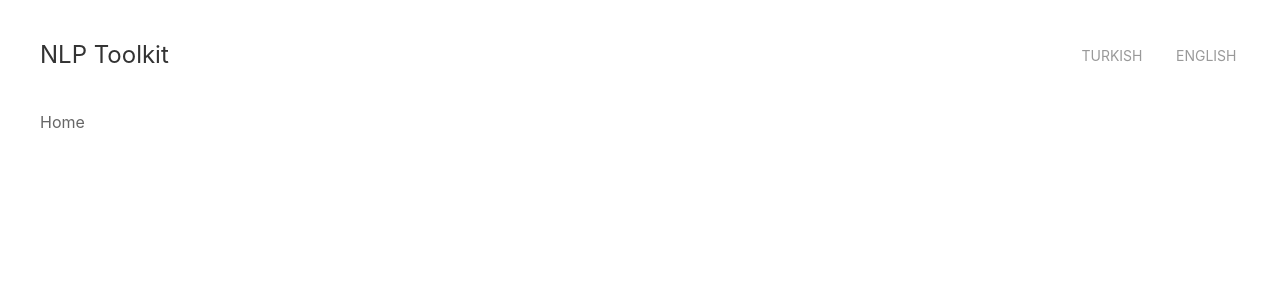
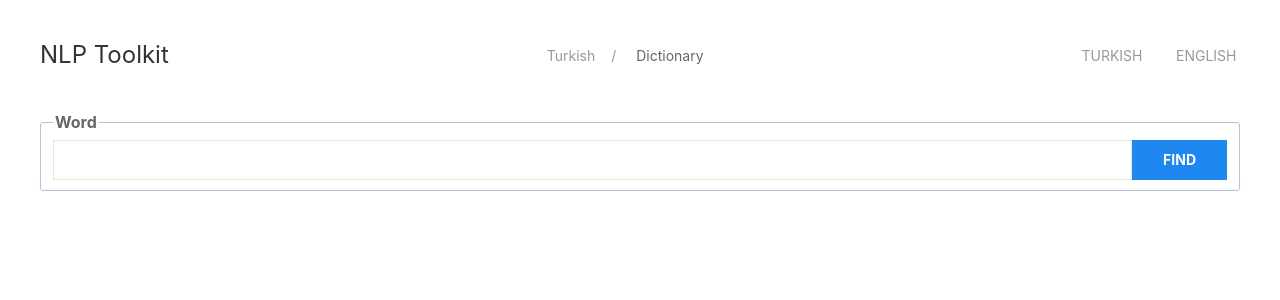
Before and after one commit to kubarium/nlptoolkit-web-simple, a Vue app: page /TurkishDictionary in a window 1280 px wide. Shown: the top 300 px of the page. Built offline with nearby package versions, Linux system fonts and the light colour scheme.

Commit message:
implements Turkish Dictionary as intended

```diff
--- a/src/router/index.js
+++ b/src/router/index.js
@@ -25,11 +25,15 @@ const router = createRouter({
     }, {
       path: '/TurkishWordNet',
       name: 'TurkishWordNet',
-      component: () => import('../views/TurkishWordnet.vue'),
+      component: () => import('../views/TurkishWordNet.vue'),
     }, {
       path: '/TurkishSentiNet',
       name: 'TurkishSentiNet',
       component: () => import('../views/TurkishSentiNet.vue'),
+    }, {
+      path: '/TurkishDictionary',
+      name: 'TurkishDictionary',
+      component: () => import('../views/TurkishDictionary.vue'),
     },
   ],
 })
--- /dev/null
+++ b/src/views/TurkishDictionary.vue
@@ -0,0 +1,139 @@
+<script setup>
+import SearchForm from '@/components/SearchForm.vue'
+import turkishDictionary from "@/data/turkish/turkish-dictionary.json"
+import { reactive, ref } from 'vue'
+
+defineOptions({ meta: { language: "Turkish", toolkit: "Dictionary" } })
+const searchTerms = reactive({
+  word: ""
+})
+const search = ref("")
+const searchResult = ref("")
+
+function findWord(word) {
+  search.value = word
+  searchTerms.word = ""
+
+  for (let i = 0; i < turkishDictionary.length; i++) {
+    const wordObject = turkishDictionary[i];
+    const wordName = wordObject["word"]
+    const wordTags = wordObject["tagSet"]
+    if (wordName === word) {
+      let display = wordName + ":";
+      if (wordTags.includes("IS_SD")) {
+        if (wordName.endsWith("ç")) {
+          display = wordName + "(cı):"
+        } else {
+          if (wordName.endsWith("k")) {
+            display = wordName + "(ğı):"
+          } else {
+            if (wordName.endsWith("t")) {
+              display = wordName + "(dı):"
+            } else {
+              display = wordName + "(bı):"
+            }
+          }
+        }
+      } else {
+        if (wordTags.includes("IS_B_SI")) {
+          display = wordName.substring(0, wordName.length - 2) + "(" + wordName.substring(wordName.length - 2) + "):";
+        } else {
+          if (wordTags.includes("IS_B_SD")) {
+            if (wordName.substring(0, wordName.length - 1).endsWith("ğ")) {
+              display = wordName.substring(0, wordName.length - 2) + "k(" + wordName.substring(wordName.length - 2) + "):";
+            } else {
+              if (wordName.substring(0, wordName.length - 1).endsWith("c")) {
+                display = wordName.substring(0, wordName.length - 2) + "ç(" + wordName.substring(wordName.length - 2) + "):";
+              } else {
+                if (wordName.substring(0, wordName.length - 1).endsWith("b")) {
+                  display = wordName.substring(0, wordName.length - 2) + "p(" + wordName.substring(wordName.length - 2) + "):";
+                } else {
+                  if (wordName.substring(0, wordName.length - 1).endsWith("d")) {
+                    display = wordName.substring(0, wordName.length - 2) + "t(" + wordName.substring(wordName.length - 2) + "):";
+                  }
+                }
+              }
+            }
+          }
+        }
+      }
+      if (wordTags.includes("IS_ST")) {
+        display = wordName + "(" + wordName.at(wordName.length - 1) + wordName.at(wordName.length - 1) + "ı):"
+      }
+      if (wordTags.includes("IS_KG")) {
+        display = wordName + "(gi):"
+      }
+      if (wordTags.includes("F_GUD")) {
+        display = wordName.endsWith("a") ? wordName + "(ıyor):" : wordName + "(iyor):";
+      }
+      let firstTime = true;
+      if (wordTags.includes("IS_OA")) {
+        display = display + " Özel İsim"
+        firstTime = false
+      }
+      if (wordTags.includes("CL_ISIM")) {
+        if (firstTime) {
+          display = wordTags.includes("IS_CA") ? display + " Çoğul Cins İsim" : display + " Cins İsim";
+        } else {
+          display = wordTags.includes("IS_CA") ? display + ", Çoğul Cins İsim" : display + ", Cins İsim";
+        }
+        firstTime = false
+      }
+      if (wordTags.includes("IS_BILEŞ")) {
+        display = firstTime ? display + " Bileşik İsim" : display + ", Bileşik İsim";
+        firstTime = false
+      }
+      if (wordTags.includes("IS_KIS")) {
+        display = firstTime ? display + " Kısaltma" : display + ", Kısaltma";
+        firstTime = false
+      }
+      if (wordTags.includes("CL_FIIL")) {
+        display = firstTime ? display + " Fiil" : display + ", Fiil";
+        firstTime = false
+      }
+      if (wordTags.includes("IS_ADJ") || wordTags.includes("IS_PUREADJ")) {
+        display = firstTime ? display + " Sıfat" : display + ", Sıfat";
+        firstTime = false
+      }
+      if (wordTags.includes("IS_ADVERB")) {
+        display = firstTime ? display + " Zarf" : display + ", Zarf";
+        firstTime = false
+      }
+      if (wordTags.includes("IS_ZM")) {
+        display = firstTime ? display + " Zamir" : display + ", Zamir";
+        firstTime = false
+      }
+      if (wordTags.includes("IS_POSTP")) {
+        display = firstTime ? display + " Edat" : display + ", Edat";
+        firstTime = false
+      }
+      if (wordTags.includes("IS_SAYI")) {
+        display = firstTime ? display + " Sayı" : display + ", Sayı";
+        firstTime = false
+      }
+      if (wordTags.includes("IS_CONJ")) {
+        display = firstTime ? display + " Bağlaç" : display + ", Bağlaç";
+        firstTime = false
+      }
+      if (wordTags.includes("IS_UU")) {
+        display = display + "<p> Bu kelime ünlü uyumuna uymaz </p>";
+        firstTime = false
+      }
+      searchResult.value = display;
+      return
+    }
+  }
+  searchResult.value = "Bu kelime sözlükte yok";
+}
+</script>
+
+<template>
+  <header class="uk-flex uk-flex-between uk-background-default" uk-sticky uk-grid>
+    <SearchForm @submit.prevent="findWord(searchTerms.word)" v-model="searchTerms.word">Word</SearchForm>
+  </header>
+  <div class="uk-margin uk-text-center">
+    <h2 class="uk-h3 uk-text-muted">
+      {{ searchResult }}
+    </h2>
+  </div>
+</template>
```
